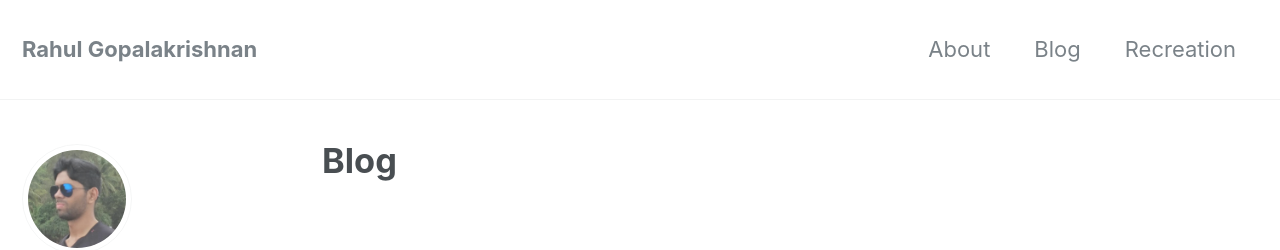
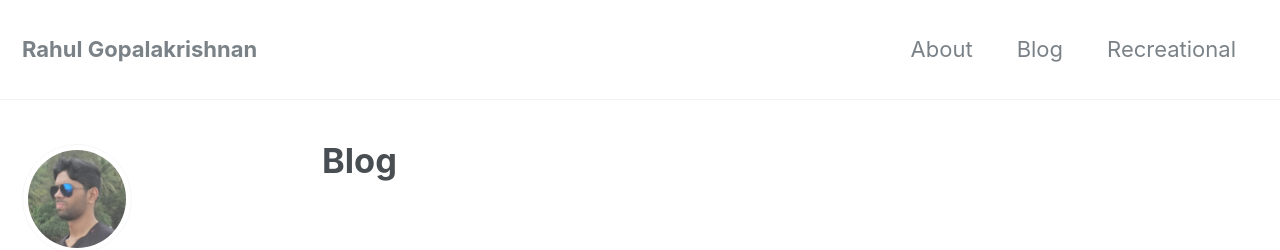
Before and after one commit to gopalrahulrg/gopalrahulrg.github.io, a Jekyll site: the page built from _pages/blog.md, in a window 1280 px wide and 900 px high. Shown: the top 250 px of the window. Built offline with Jekyll 4.4.1, drawn with Linux system fonts in a browser that asks for light colours; nearby versions of some CDN libraries.

Commit message:
Update navigation.yml

```diff
--- a/_data/navigation.yml
+++ b/_data/navigation.yml
@@ -4,8 +4,8 @@ main:
     url: /about/
   - title: "Blog"
     url: /blog/
-  - title: "Recreation"
-    url: /recreation/
+  - title: "Recreational"
+    url: /recreational/
   # - title: "About"
   #   url: https://mmistakes.github.io/minimal-mistakes/about/
   # - title: "Sample Posts"
```
